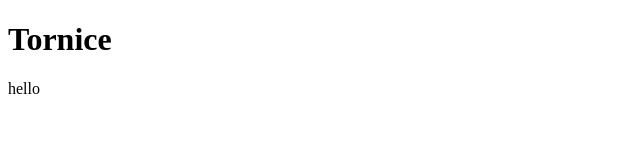
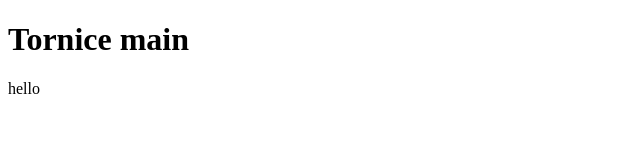
Before and after one commit to torniceg/Fast_Git, a plain HTML site: page index.html in a window 1280 px wide. Shown: the whole page, without its empty margins (0-640 px from the left). Drawn offline with Linux system fonts and the light colour scheme.

Commit message:
메인 페이지 생성

```diff
--- a/index.html
+++ b/index.html
@@ -7,7 +7,7 @@
     <title>Document</title>
 </head>
 <body>
-    <h1>Tornice</h1>
+    <h1>Tornice main</h1>
     <div>hello</div>
 </body>
 </html>
```
